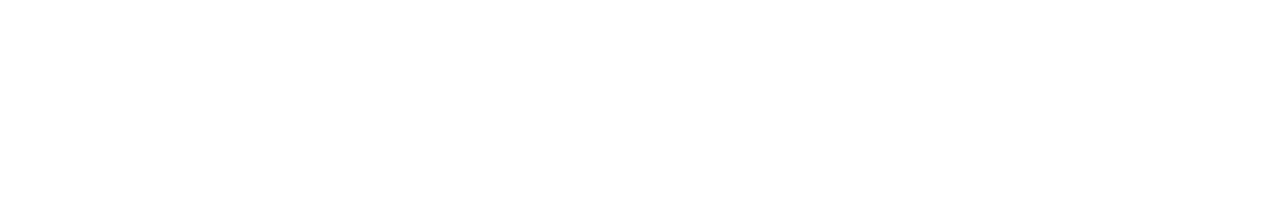
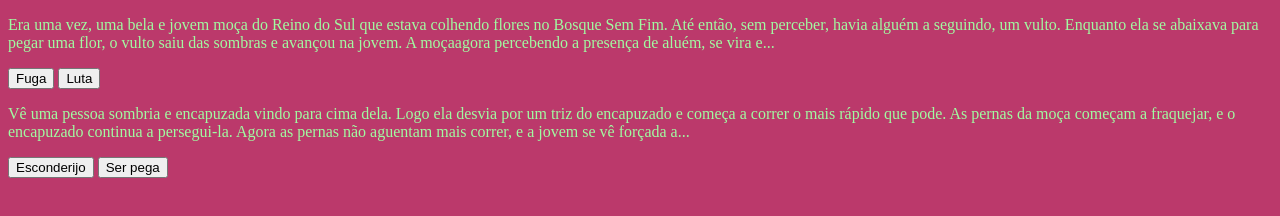
Before and after one commit to Stephany2909/CriandoUmaAventura, a plain HTML site: page index.html in a window 1280 px wide. Drawn offline with Linux system fonts and the light colour scheme; a web font is replaced by a local one.

Commit message:
adicionei novos arquivos

```diff
--- a/index.html
+++ b/index.html
@@ -3,14 +3,27 @@
 <head>
     <meta charset="UTF-8">
     <meta name="viewport" content="width=device-width, initial-scale=1.0">
+    <link rel="stylesheet" href="style.css">
+    <link rel="preconnect" href="https://fonts.googleapis.com">
+<link rel="preconnect" href="https://fonts.gstatic.com" crossorigin>
+<link href="https://fonts.googleapis.com/css2?family=Baskervville+SC&display=swap" rel="stylesheet">
     <title>O destino</title>
 </head>
 <body>
     <main>
-<div>
-<p></p>
+ <div class="passo ativo" id="passo-0">
+
+<p>Era uma vez, uma bela e jovem moça do Reino do Sul que estava colhendo flores no Bosque Sem Fim. Até então, sem perceber, havia alguém a seguindo, um vulto. Enquanto ela se abaixava para pegar uma flor, o vulto saiu das sombras e avançou na jovem. A moçaagora percebendo a presença de aluém, se vira e...</p>
+<button class="btn-proximo" data-proximo="1">Fuga</button>
+<button class="btn-proximo" data-proximo="2">Luta</button>
+
+</div>
 
 
+<div class="passo" id="passo-1">
+    <p>Vê uma pessoa sombria e encapuzada vindo para cima dela. Logo ela desvia por um triz do encapuzado e começa a correr o mais rápido que pode. As pernas da moça começam a fraquejar, e o encapuzado continua a persegui-la. Agora as pernas não aguentam mais correr, e a jovem se vê forçada a...</p>
+    <button class="btn-proximo" data-proximo="3">Esconderijo</button>
+    <button class="btn-proximo" data-proximo="4">Ser pega</button>
 </div>
 
 
--- a/style.css
+++ b/style.css
@@ -0,0 +1,4 @@
+body {
+    background-color: rgb(187, 57, 107);
+    color:rgb(161, 250, 161)
+}
```
